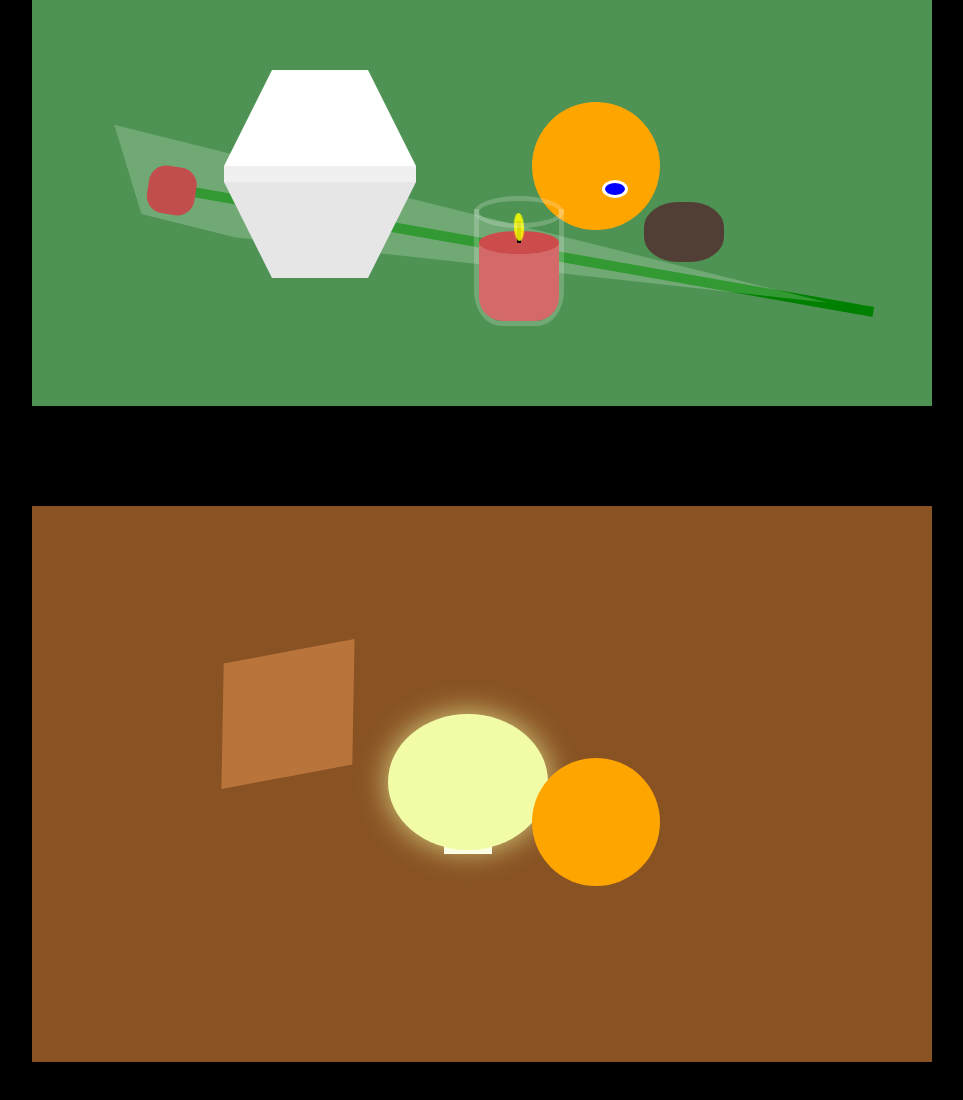
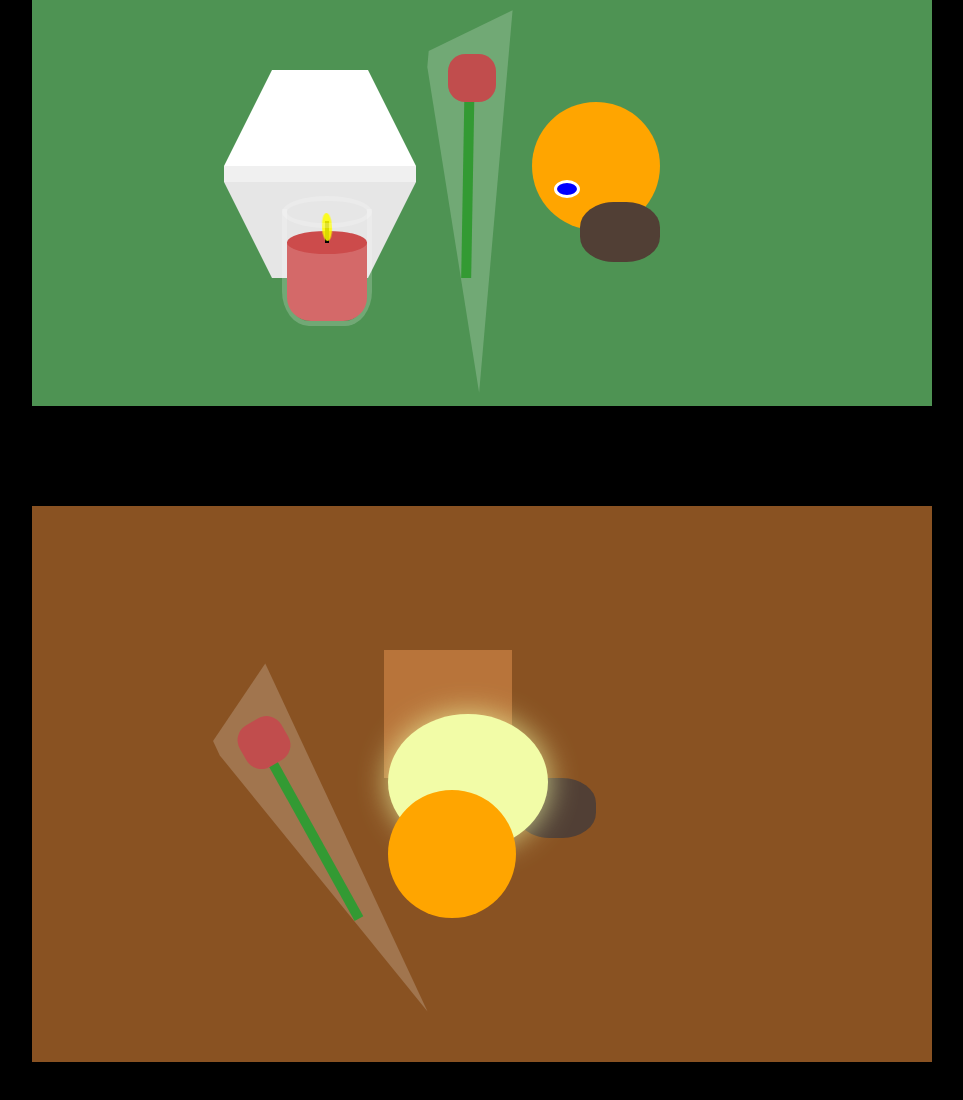
Before and after one commit to laurenchun/interactive, a plain HTML site: page assignments/codingfromlife-template/index.html in a window 1280 px wide. Shown: the part 250-1350 px from the top of the page, without its empty margins (158-1121 px from the left). Drawn offline with Linux system fonts and the light colour scheme.

Commit message:
Add files via upload

```diff
--- a/assignments/codingfromlife-template/css/main.css
+++ b/assignments/codingfromlife-template/css/main.css
@@ -30,6 +30,7 @@ body {
 
 .canvas.one {
 	background: rgb(78, 147, 83);
+
 }
 
 .canvas.two {
@@ -57,7 +58,7 @@ body {
 	background: blue;
 	border-radius: 50%;
 	border: 3px solid white;
-	right: 2em;
+	right: 5em;
 	bottom: 2em;
 }
 
@@ -67,7 +68,7 @@ body {
   border-radius: 42%;
   background: #513f35;
   bottom: 9em;
-  right: 13em;
+  right: 17em;
 }
 
 #vase {
@@ -104,7 +105,7 @@ body {
 	height: 7em;
 	border: 5px solid rgba(255,255,255,0.2);
 	bottom: 5em;
-  right: 23em;
+  right: 35em;
 	/* background: rgba(255,255,255,0.2); */
 	border-top: 0;
 	border-bottom-left-radius: 30%;
@@ -174,12 +175,12 @@ body {
 }
 
 #rose {
-	width: 43em;
+	width: 13em;
   height: 3em;
   /* background: rgba(255,255,255,0.2); */
-  bottom: 9em;
-  left: 6em;
-  transform: rotate(9deg);
+  bottom: 15em;
+  left: 21em;
+  transform: rotate(90deg);
 }
 
 #rose #flower {
@@ -192,7 +193,7 @@ body {
 
 #rose #stem {
 	height: 0.65em;
-  width: 45em;
+  width: 13em;
   background: green;
   bottom: 30%;
   left: 2em;
@@ -202,10 +203,10 @@ body {
 #rose #sleeve {
 	bottom: -2em;
   border-top: 5em solid rgba(255,255,255, 0.2);
-  border-right: 37em solid transparent;
+  border-right: 20em solid transparent;
   border-left: 3em solid transparent;
   height: 0;
-  width: 6em;
+  width: 1em;
   left: -2em;
   transform: rotate(5deg);
 }
@@ -216,9 +217,19 @@ body {
 	height: 8em;
   width: 8em;
   border-radius: 50%;
-  bottom: 11em;
-  right: 17em;
+  bottom: 9em;
+  right: 26em;
   background: orange;
+}
+
+
+#kiwi2 {
+	height: 3.75em;
+  width: 5em;
+  border-radius: 42%;
+  background: #513f35;
+  bottom: 14em;
+  right: 21em;
 }
 
 #lamp {
@@ -228,6 +239,16 @@ body {
 	bottom: 13em;
 	/* border: 1px solid red; */
 }
+
+
+#box {
+	background: #c37d40cf;
+  width: 8em;
+  height: 8em;
+  top: 9em;
+  left: 22em;
+}
+
 
 #lamp #light {
 	height: 85%;
@@ -251,14 +272,44 @@ body {
   left: calc(50% - 15%);
 }
 
-#box {
-	background: #c37d40cf;
-  width: 8em;
-  height: 8em;
-  top: 9em;
-  transform: skew(-12deg) rotate(-11deg);
-  left: 12em;
+
+#rose2 {
+	width: 13em;
+  height: 3em;
+  /* background: rgba(255,255,255,0.2); */
+  bottom: 15em;
+  left: 10em;
+  transform: rotate(60deg);
 }
+
+#rose2 #flower2 {
+	background: #b12121;
+  left: 1em;
+  height: 100%;
+  border-radius: 36%;
+  width: 3em;
+}
+
+#rose2 #stem2 {
+	height: 0.65em;
+  width: 13em;
+  background: green;
+  bottom: 30%;
+  left: 2em;
+  transform: rotate(1deg);
+}
+
+#rose2 #sleeve2 {
+	bottom: -2em;
+  border-top: 5em solid rgba(255,255,255, 0.2);
+  border-right: 20em solid transparent;
+  border-left: 3em solid transparent;
+  height: 0;
+  width: 1em;
+  left: -2em;
+  transform: rotate(5deg);
+}
+
 
 @-webkit-keyframes glow-animation {
 	from {
--- a/assignments/codingfromlife-template/index.html
+++ b/assignments/codingfromlife-template/index.html
@@ -45,6 +45,11 @@
 
 		<div class="canvas two">
 
+
+		<div id="box" class="object"></div>
+
+	<div id="kiwi2" class="object"></div>
+
 			<div id="lamp" class="object">
 					<div id="lamp-base" class="object"></div>
 					<div id="light" class="object"></div>
@@ -53,7 +58,10 @@
 
 			<div id="orange-two" class="object"></div>
 
-			<div id="box" class="object"></div>
+			<div id="rose2" class="object">
+				<div id="stem2" class="object"></div>
+				<div id="flower2" class="object"></div>
+				<div id="sleeve2" class="object"></div>
 
 		</div>
 
```
